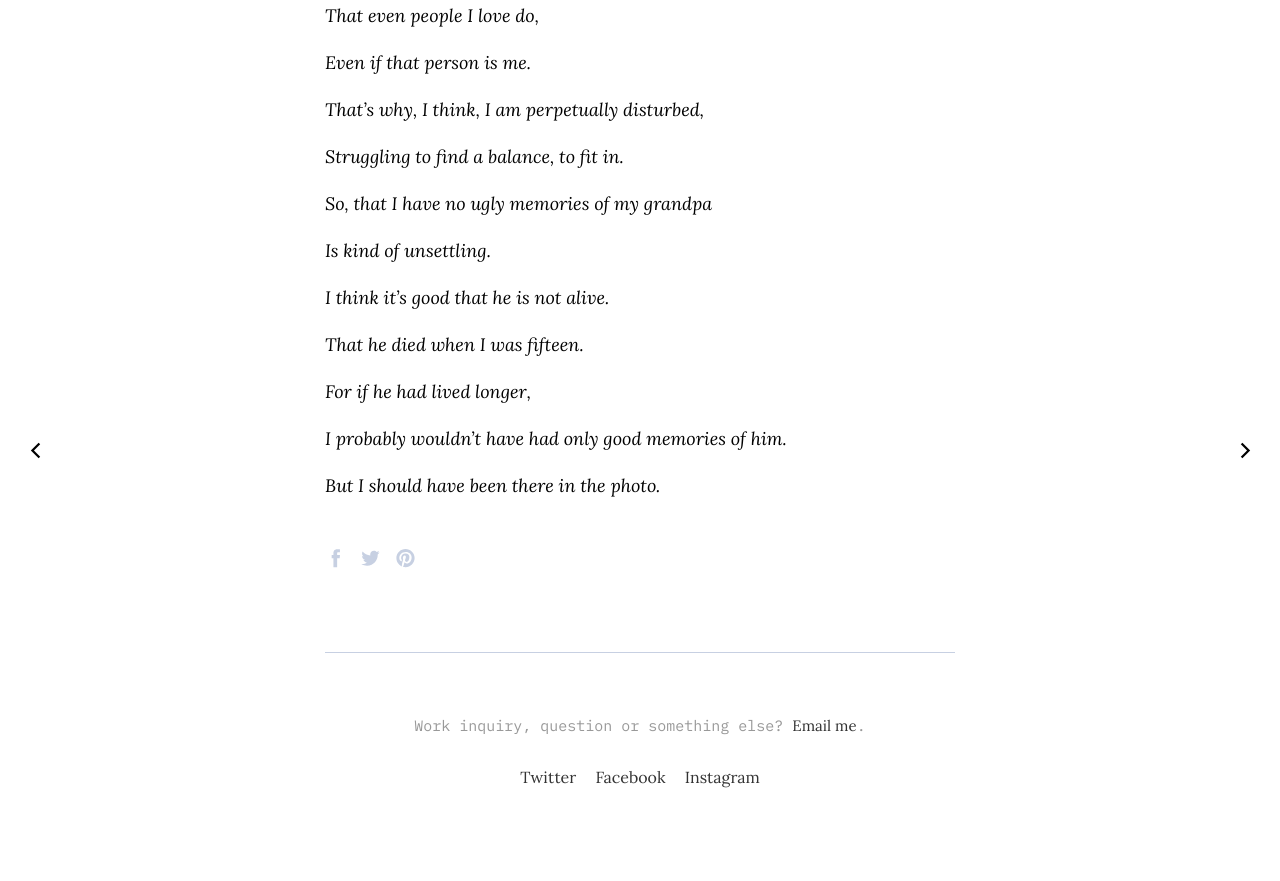
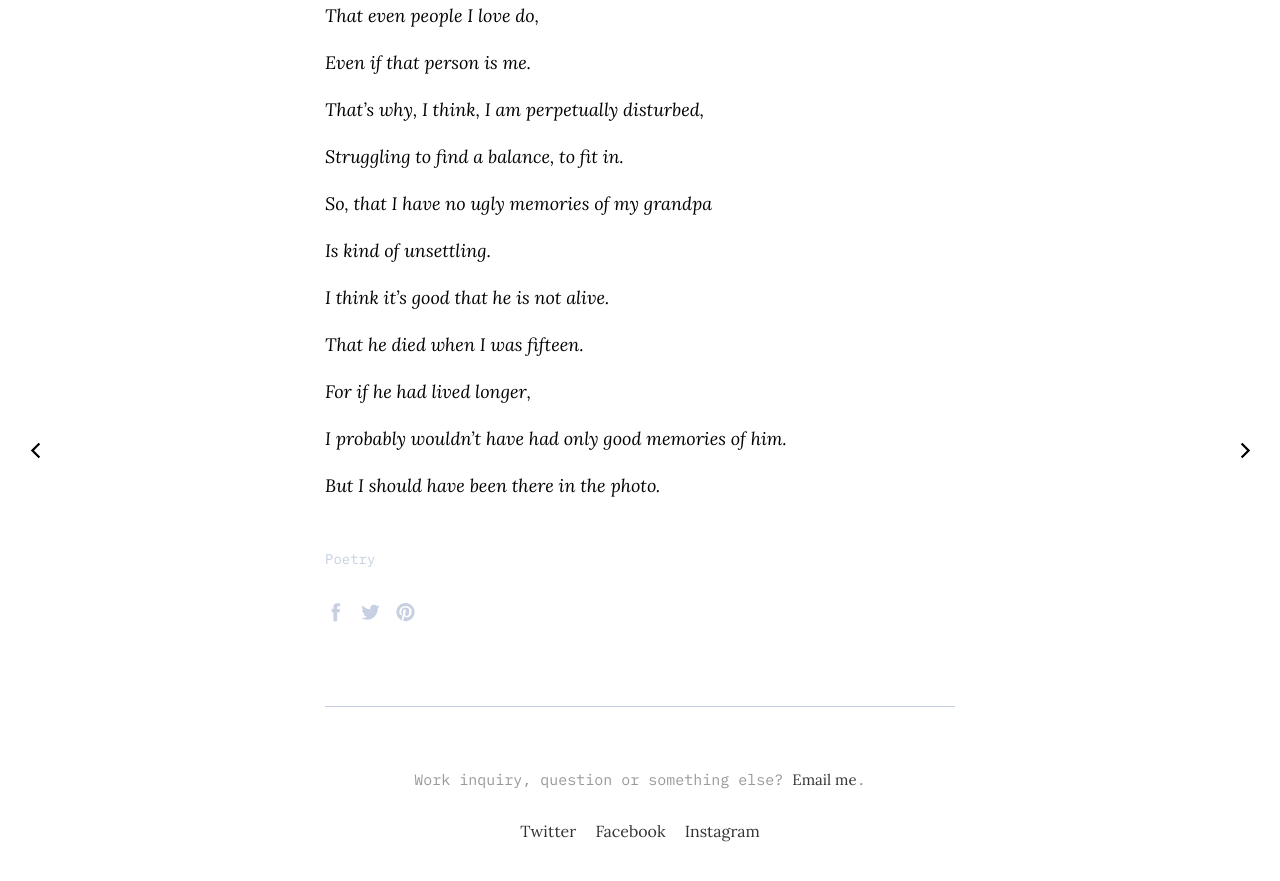
Before and after one commit to argumentativeyouth/pblog, a Jekyll site: the page built from _posts/2020-02-02-i-should-have-been-there-in-the-photo.md, in a window 1280 px wide and 900 px high, scrolled down 2719 px. Shown: the top 881 px of the window. Built offline with Jekyll 4.4.1, drawn with Linux system fonts in a browser that asks for light colours; before the commit the page ends 3565 px from its top, so only the background shows below that.

Commit message:
Update 2020-02-02-i-should-have-been-there-in-the-photo.md

```diff
--- a/_posts/2020-02-02-i-should-have-been-there-in-the-photo.md
+++ b/_posts/2020-02-02-i-should-have-been-there-in-the-photo.md
@@ -1,6 +1,8 @@
 ---
 layout: post
 title: I Should Have Been There In The Photo
+tags:
+- Poetry
 date: 2020-02-02
 ---
 *I look at the old, fading photograph of my grandpa,*
```
